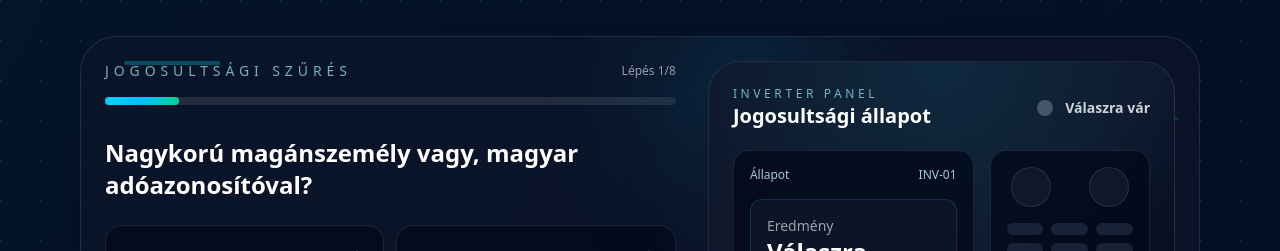
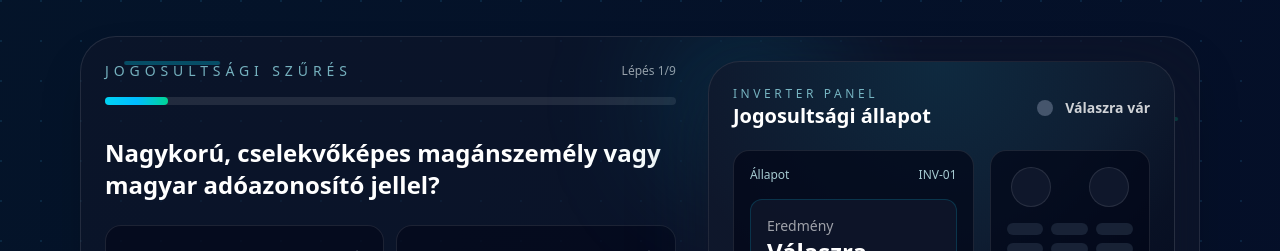
Before and after one commit to indijan/energiatarolo, a Next.js app: page / in a window 1280 px wide. Shown: the part 1280-1531 px from the top of the page. Built offline with nearby package versions, Linux system fonts and the light colour scheme.

Commit message:
first push

```diff
--- a/src/components/EligibilityWizard.tsx
+++ b/src/components/EligibilityWizard.tsx
@@ -8,7 +8,7 @@ import { ArrowRight, ArrowLeft, CheckCircle2 } from "lucide-react";
 const questions = [
   {
     id: "adult",
-    question: "Nagykorú magánszemély vagy, magyar adóazonosítóval?",
+    question: "Nagykorú, cselekvőképes magánszemély vagy magyar adóazonosító jellel?",
     type: "yesno",
     hard: true,
   },
@@ -20,37 +20,45 @@ const questions = [
   },
   {
     id: "property",
-    question: "Van megfelelő jogcímed az ingatlanhoz (tulajdon, haszonélvezet, stb.)?",
+    question:
+      "Van megfelelő jogcímed az ingatlanhoz (tulajdon, haszonélvezet, lakáscélú lízing)?",
     type: "yesno",
     hard: true,
   },
   {
-    id: "grid",
-    question: "Az ingatlan hálózatra csatlakoztatott és technikailag alkalmas?",
+    id: "natural",
+    question: "Természetes személyként pályázol (nem vállalkozásként)?",
     type: "yesno",
     hard: true,
   },
   {
-    id: "solar",
-    question: "Van már napelemed vagy vállalod a napelem-telepítést?",
+    id: "business-address",
+    question: "Az ingatlan NEM vállalkozás székhelye/telephelye, és nincs vállalkozás tulajdonosként?",
     type: "yesno",
     hard: true,
   },
   {
-    id: "storage",
-    question: "Tervezel otthoni energiatárolót (kb. 10 kWh kategória)?",
+    id: "economic-activity",
+    question: "Az ingatlanban NEM folytatsz gazdasági tevékenységet (pl. szállás, műhely, óraadás)?",
     type: "yesno",
     hard: false,
   },
   {
-    id: "timeline",
-    question: "12 hónapon belül meg tudod valósítani a beruházást?",
+    id: "building-size",
+    question: "Az ingatlan nem 6 lakásnál nagyobb társasházban található?",
     type: "yesno",
     hard: false,
   },
   {
-    id: "budget",
-    question: "Tudod vállalni az önerőt és a szükséges adminisztrációt?",
+    id: "arrears",
+    question: "Nincs 60 napot meghaladó lejárt adó- vagy köztartozásod?",
+    type: "yesno",
+    hard: true,
+  },
+  {
+    id: "prior-support",
+    question:
+      "Nincs már érvényes támogatói okiratod ugyanerre a helyszínre (Napenergia Plusz vagy RRF-6.2.1-2021), és nem létesítettél tárolót korábbi programból?",
     type: "yesno",
     hard: false,
   },
```
